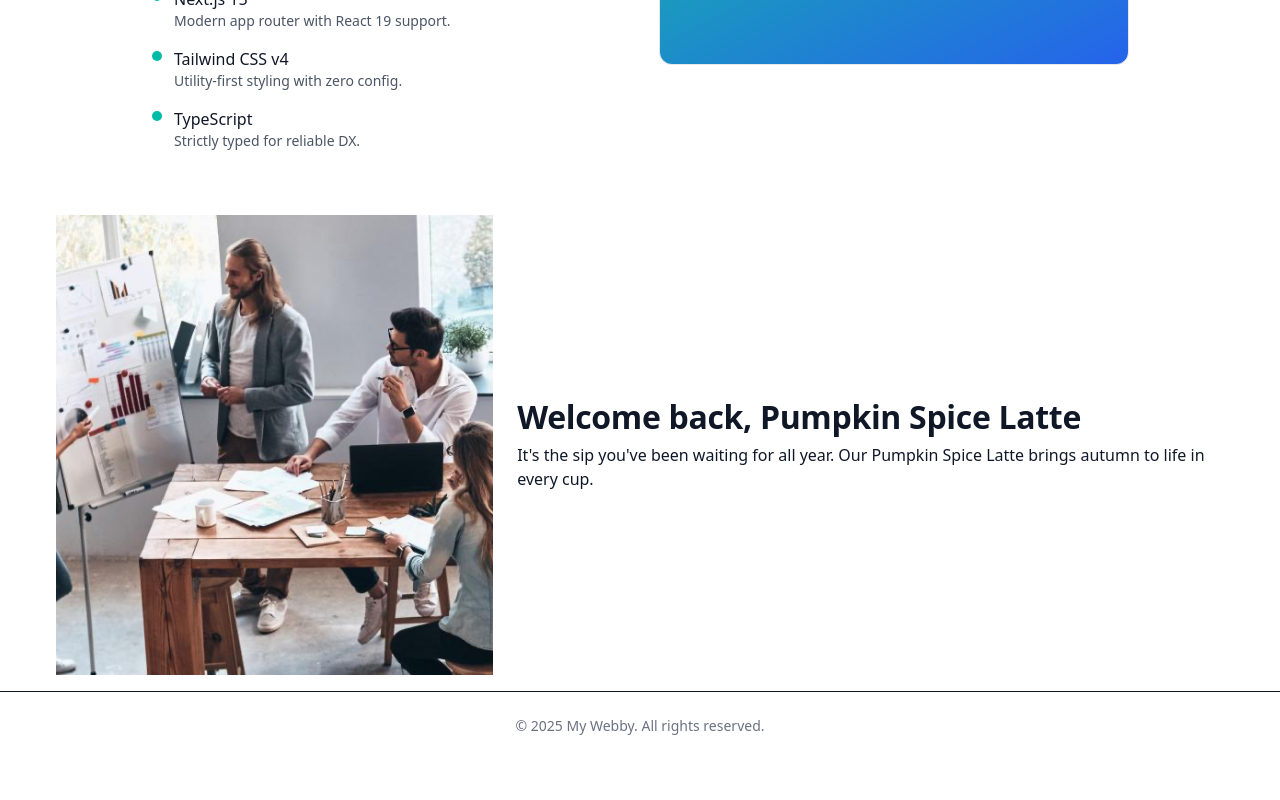
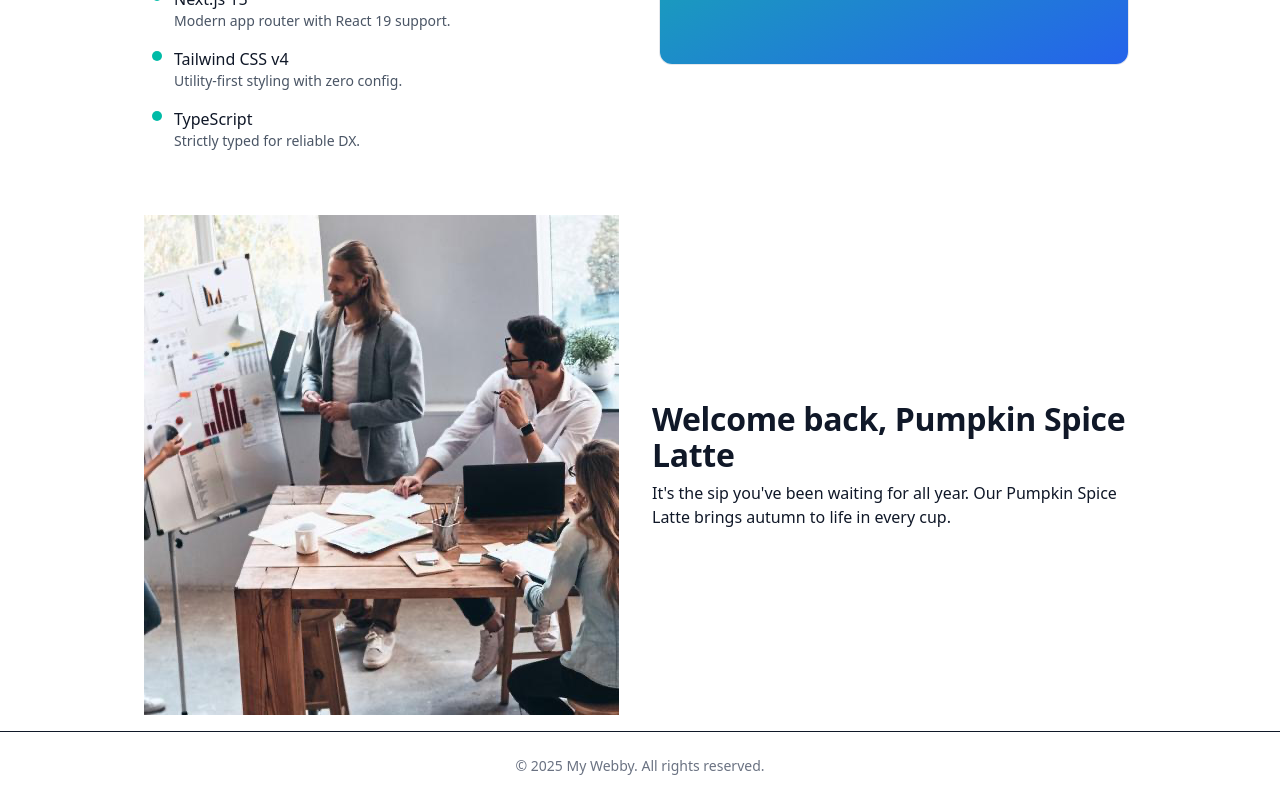
Before and after one commit to galhardj/my-webby, a Next.js app: page / in a window 1280 px wide. Shown: the part 305-1105 px from the top of the page. Before the commit the page ends 1065 px from the top, so only its background shows below. Built offline with nearby package versions, Linux system fonts and the light colour scheme.

Commit message:
Banner' layout control with props

```diff
--- a/src/components/BannerTwo/BannerTwo.module.css
+++ b/src/components/BannerTwo/BannerTwo.module.css
@@ -1,20 +1,6 @@
 .banner_container {
-  /* Make the banner center itself horizontally and align children vertically.
-     - width / max-width + margin auto centers the container in its parent
-     - align-items centers children vertically within the banner
-     - gap provides spacing between image and text
-  */
-  display: flex;
-  flex-direction: row;
-  align-items: center; /* vertical centering of image + text */
-  justify-content: center; /* center children horizontally inside the banner */
-  max-width: 1200px; /* constraint to keep banner from stretching too wide */
-  margin: 0 auto; /* center this container within its parent */
   gap: 1.5rem;
   padding: 1rem;
-}
-
-.banner_image {
 }
 
 .banner_image img {
@@ -29,8 +15,16 @@
   justify-content: center;
 }
 
-/* Optional helpers:
-   - To vertically center the banner in the viewport, add `min-height: 60vh` to
-     `.banner_container` or use `height: 100vh` if you want full-screen centering.
-   - Adjust max-width to match your layout breakpoints.
-*/
+.banner_flex {
+  flex: 1;
+}
+
+/* left & right layout */
+
+.layout--left {
+  flex-direction: row;
+}
+
+.layout--right {
+  flex-direction: row-reverse;
+}
--- a/src/components/BannerTwo/BannerTwo.tsx
+++ b/src/components/BannerTwo/BannerTwo.tsx
@@ -1,17 +1,19 @@
 import styles from "./BannerTwo.module.css";
-import { banner } from "@/src/type/banner";
+import { BannerTwo } from "@/src/type/banner";
 
-const Banner = ({ content }: banner) => {
+const Banner = ({ content }: BannerTwo) => {
   return (
-    <div className={styles.banner_container}>
-      <div className={styles.banner_image}>
+    <section
+      className={`${styles.banner_container} ${styles[`layout--${content.position}`]}`}
+    >
+      <figure className={styles.banner_flex}>
         <img src={content.image.src} alt={content.image.alt} />
-      </div>
-      <div className={styles.banner_text}>
+      </figure>
+      <div className={`${styles.banner_text} ${styles.banner_flex}`}>
         <h2 className="h2">{content.title}</h2>
         <p>{content.description}</p>
       </div>
-    </div>
+    </section>
   );
 };
 
--- a/src/constants/constants.ts
+++ b/src/constants/constants.ts
@@ -36,6 +36,7 @@ export const HOMEPAGE_CONTENT = {
 } as const;
 
 export const BANNER_TWO = {
+  position: "left",
   image: {
     src: "/images/meetings.png",
     alt: "Season Sip Banner",
--- a/src/type/banner.tsx
+++ b/src/type/banner.tsx
@@ -1,5 +1,6 @@
-export interface banner {
+export interface BannerTwo {
   content: {
+    position: "left" | "right";
     image: {
       src: string;
       alt: string;
```
